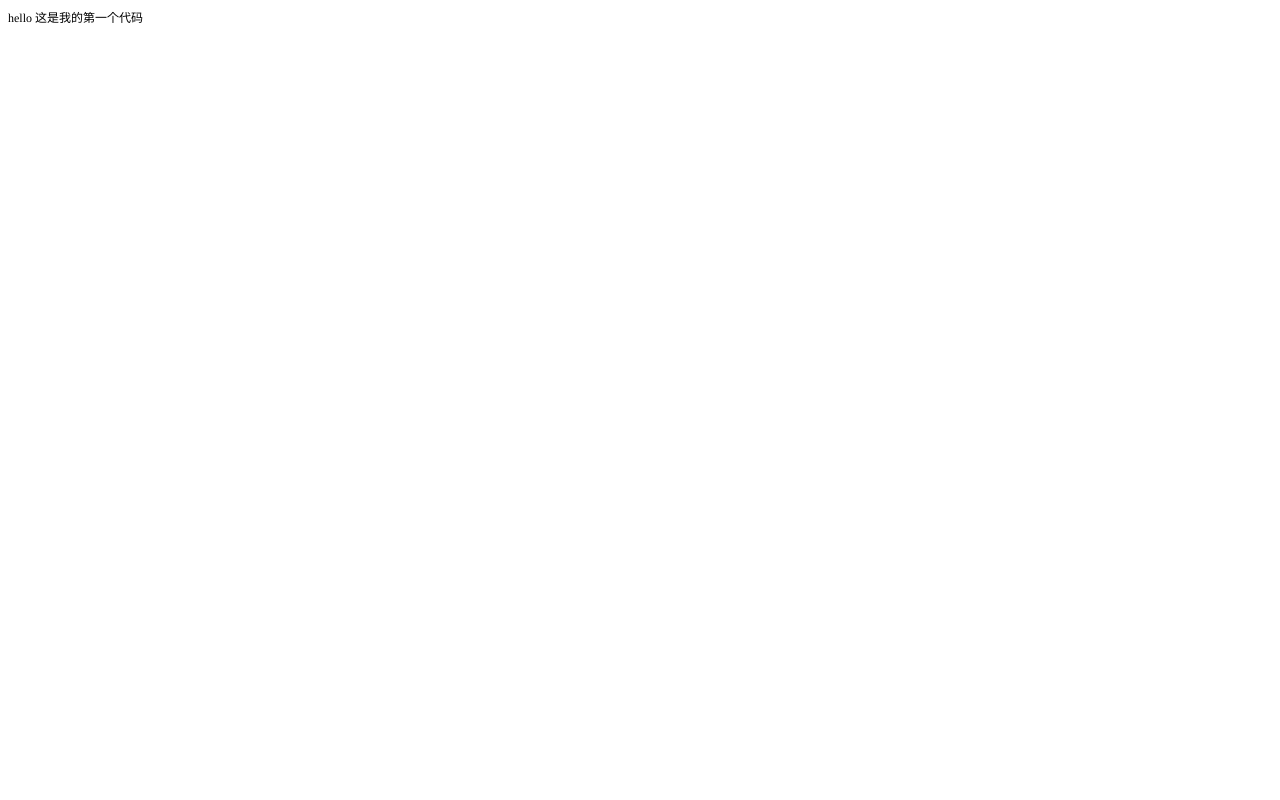
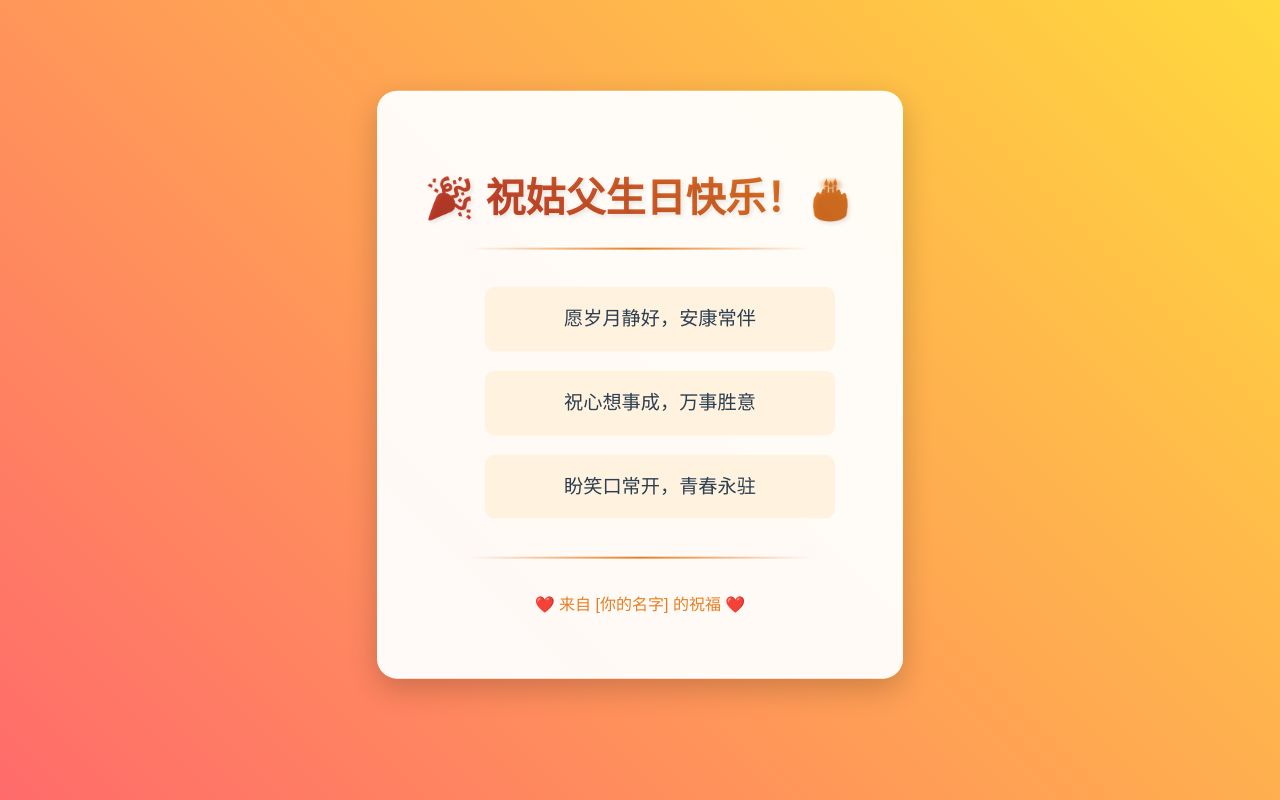
Before and after one commit to wangjiayu-cloud/wangjiayu-cloud.github.io, a plain HTML site: page index.html in a window 1280 px wide. Drawn offline with Linux system fonts and the light colour scheme.

Commit message:
更新 index.html 内容

```diff
--- a/index.html
+++ b/index.html
@@ -1,17 +1,103 @@
-<!DOCTYPE html PUBLIC "-//W3C//DTD HTML 4.01//EN" "http://www.w3.org/TR/html4/strict.dtd">
-<html>
+<!DOCTYPE html>
+<html lang="zh-CN">
 <head>
-  <meta http-equiv="Content-Type" content="text/html; charset=utf-8">
-  <meta http-equiv="Content-Style-Type" content="text/css">
-  <title></title>
-  <meta name="Generator" content="Cocoa HTML Writer">
-  <meta name="CocoaVersion" content="2575.4">
-  <style type="text/css">
-    p.p1 {margin: 0.0px 0.0px 0.0px 0.0px; font: 12.0px Times; -webkit-text-stroke: #000000}
-    span.s1 {font-kerning: none}
-  </style>
+    <meta charset="UTF-8">
+    <title>生日祝福</title>
+    <style>
+        body {
+            margin: 0;
+            height: 100vh;
+            display: flex;
+            justify-content: center;
+            align-items: center;
+            background: linear-gradient(45deg, #ff6b6b, #ffd93d);
+            font-family: 'Microsoft YaHei', sans-serif;
+        }
+
+        .card {
+            background: rgba(255, 255, 255, 0.95);
+            padding: 3rem;
+            border-radius: 20px;
+            box-shadow: 0 10px 30px rgba(0,0,0,0.2);
+            text-align: center;
+            max-width: 600px;
+            transform: translateY(0);
+            animation: float 3s ease-in-out infinite;
+        }
+
+        h1 {
+            color: #c0392b;
+            font-size: 2.5em;
+            margin-bottom: 1.5rem;
+            text-shadow: 2px 2px 4px rgba(0,0,0,0.1);
+            background: linear-gradient(45deg, #c0392b, #e67e22);
+            -webkit-background-clip: text;
+            -webkit-text-fill-color: transparent;
+            animation: fadeIn 1.5s ease-out;
+        }
+
+        .message {
+            font-size: 1.2em;
+            line-height: 1.8;
+            color: #2c3e50;
+            position: relative;
+            padding: 20px;
+        }
+
+        .decorative-line {
+            position: absolute;
+            height: 2px;
+            background: linear-gradient(90deg, transparent, #e67e22, transparent);
+            width: 80%;
+            left: 10%;
+        }
+
+        .top-line { top: 0; }
+        .bottom-line { bottom: 0; }
+
+        @keyframes float {
+            0%, 100% { transform: translateY(0); }
+            50% { transform: translateY(-20px); }
+        }
+
+        @keyframes fadeIn {
+            from { opacity: 0; transform: translateY(20px); }
+            to { opacity: 1; transform: translateY(0); }
+        }
+
+        .blessings li {
+            list-style: none;
+            margin: 1em 0;
+            padding: 15px;
+            background: #fff3e0;
+            border-radius: 10px;
+            opacity: 0;
+            animation: slideIn 0.8s forwards;
+        }
+
+        @keyframes slideIn {
+            from { transform: translateX(-50px); opacity: 0; }
+            to { transform: translateX(0); opacity: 1; }
+        }
+
+        .blessings li:nth-child(1) { animation-delay: 0.5s; }
+        .blessings li:nth-child(2) { animation-delay: 1s; }
+        .blessings li:nth-child(3) { animation-delay: 1.5s; }
+    </style>
 </head>
 <body>
-<p class="p1"><span class="s1">hello 这是我的第一个代码</span></p>
+    <div class="card">
+        <h1>🎉 祝姑父生日快乐！🎂</h1>
+        <div class="message">
+            <div class="decorative-line top-line"></div>
+            <ul class="blessings">
+                <li>愿岁月静好，安康常伴</li>
+                <li>祝心想事成，万事胜意</li>
+                <li>盼笑口常开，青春永驻</li>
+            </ul>
+            <div class="decorative-line bottom-line"></div>
+        </div>
+        <p style="margin-top: 2em; color: #e67e22;">❤️ 来自 [你的名字] 的祝福 ❤️</p>
+    </div>
 </body>
 </html>
```
